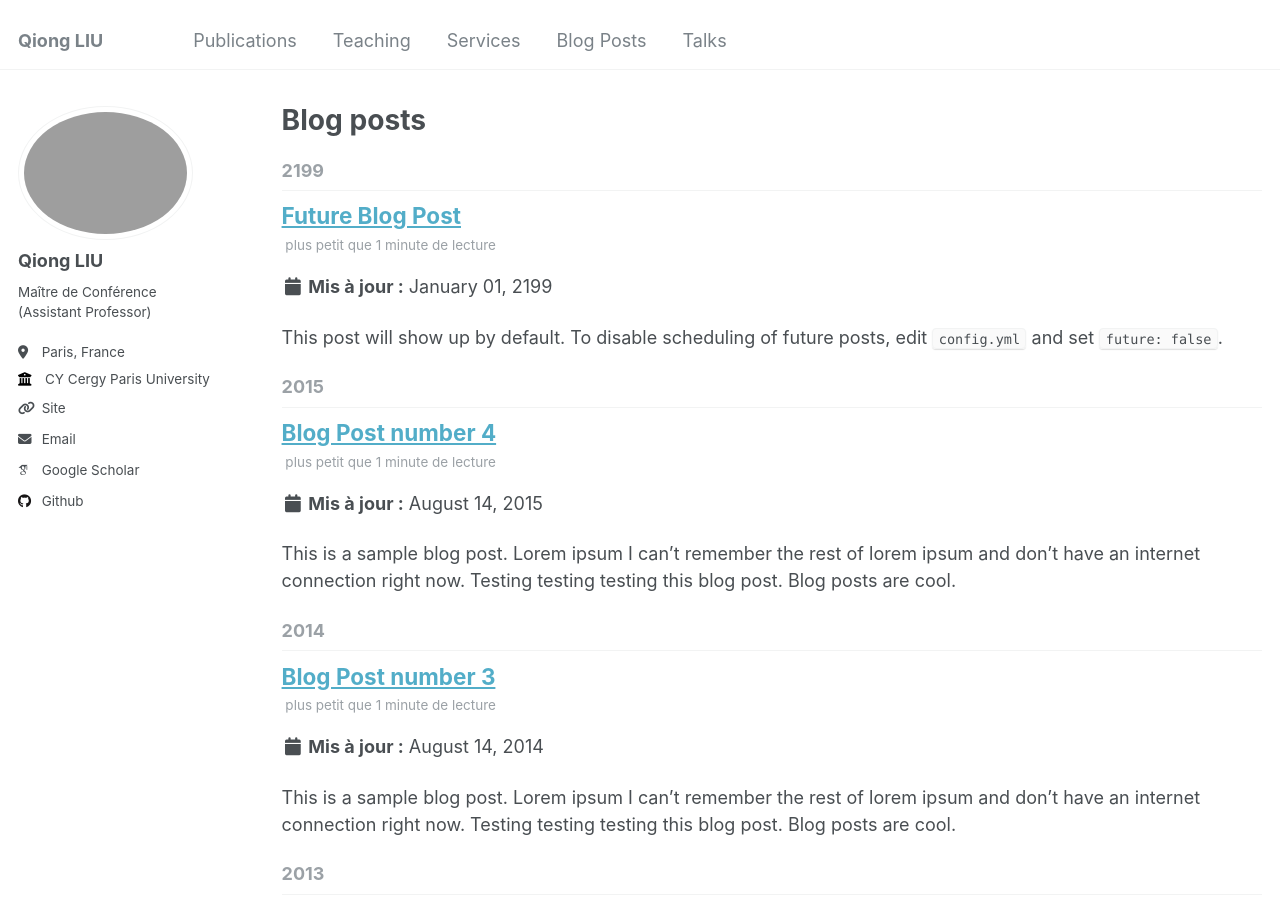
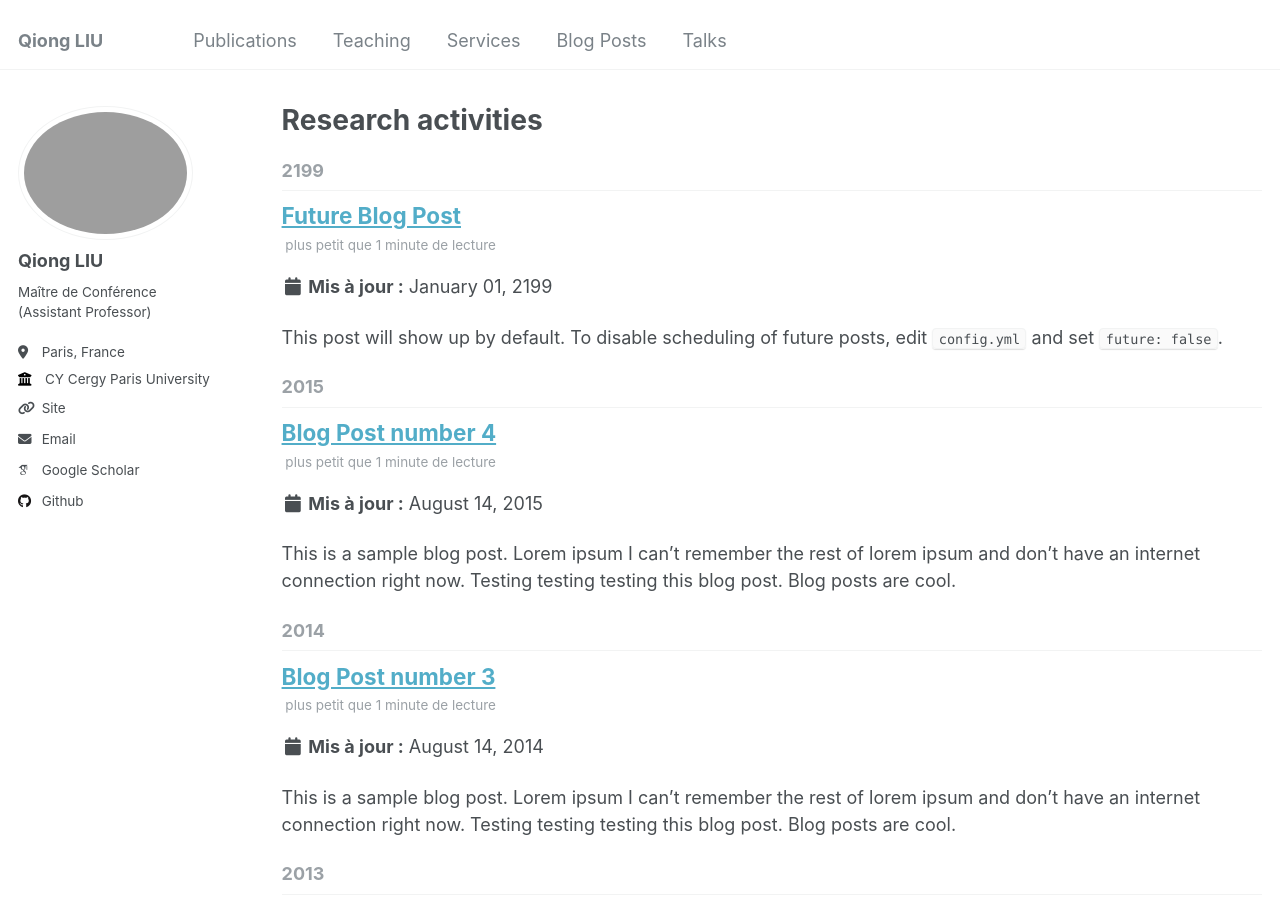
Before and after one commit to evesiphus/evesiphus.github.io, a Jekyll site: the page built from _pages/year-archive.html, in a window 1280 px wide and 900 px high. Built offline with Jekyll 4.4.1, drawn with Linux system fonts in a browser that asks for light colours; some web fonts are replaced.

Commit message:
Update year-archive.html

```diff
--- a/_pages/year-archive.html
+++ b/_pages/year-archive.html
@@ -1,7 +1,7 @@
 ---
 layout: archive
 permalink: /year-archive/
-title: "Blog posts"
+title: "Research activities"
 author_profile: true
 redirect_from:
   - /wordpress/blog-posts/
```
